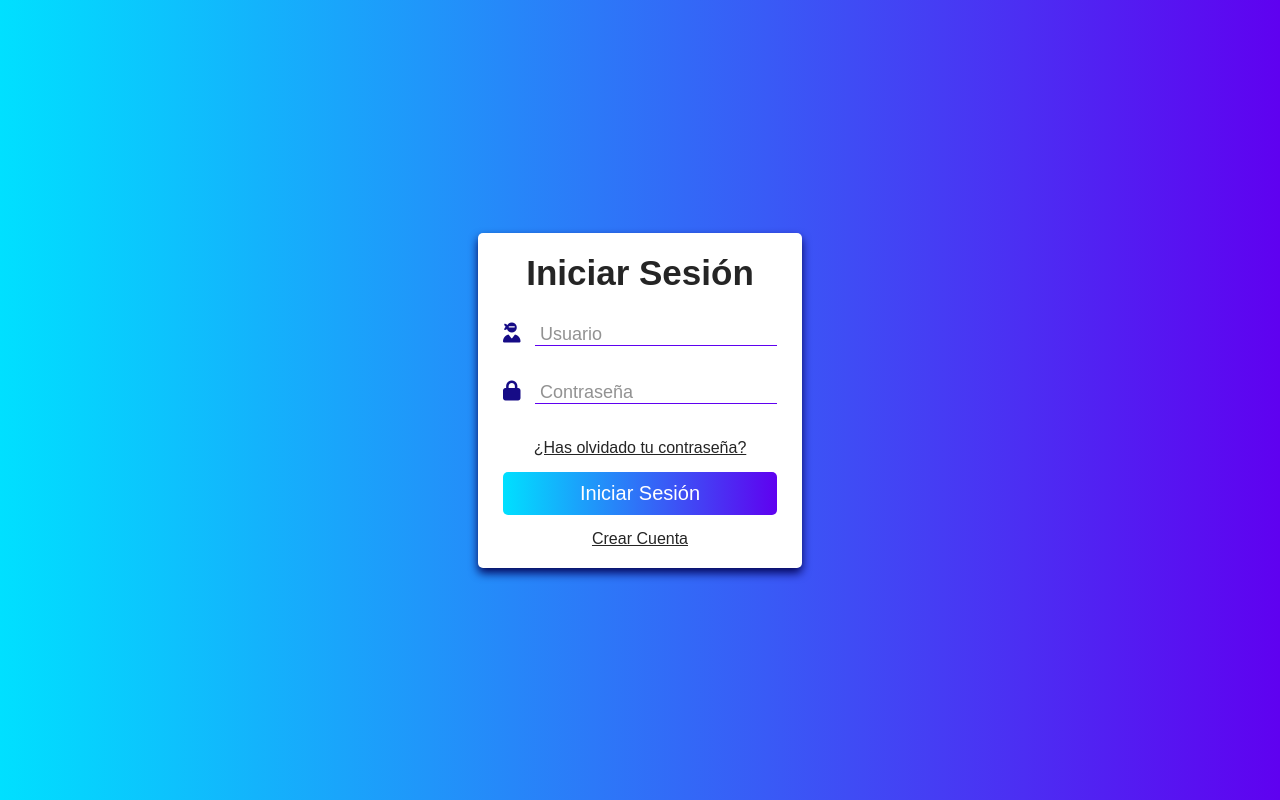
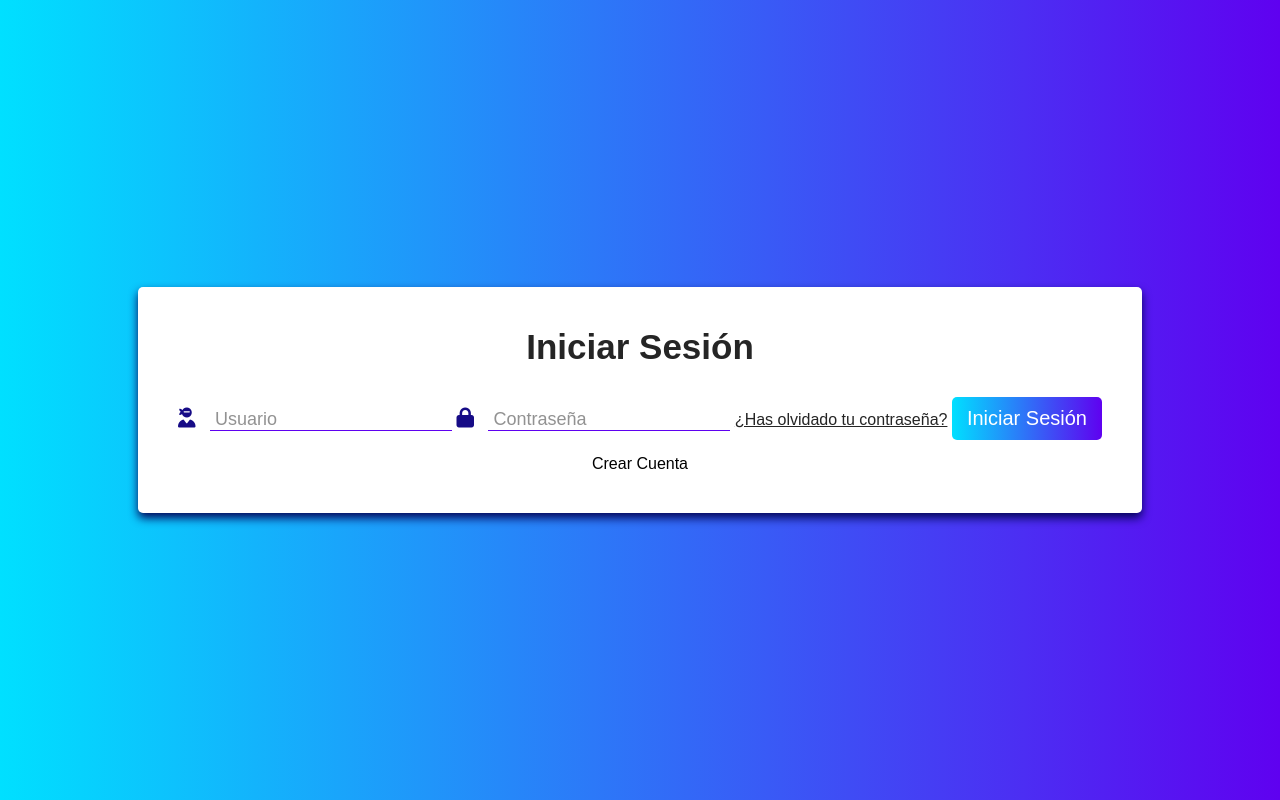
Before and after one commit to LuisRamosRobles/web, a PHP site: page /html/index.html in a window 1280 px wide. Run offline with PHP 8.4, Linux system fonts and the light colour scheme; some libraries are stand-ins or nearby versions.

Commit message:
arreglado el login modificando index.html styles.css y main.js

```diff
--- a/css/styles.css
+++ b/css/styles.css
@@ -74,3 +74,12 @@
     margin-bottom: 15px;
     border-radius: 5px;
 }
+
+.formulario {
+    padding: 40px;
+    display: none;
+}
+
+.formulario:nth-child(1){
+    display: block;
+}
--- a/index.html
+++ b/html/index.html
@@ -6,13 +6,15 @@
         <meta name="keywords" content="peliculas, largometrajes, web, pagina web peliculas">
         <meta name="author" content="Luis Ramos y Alejandro Arroba" />
         <title>Página Login</title>
-        <link rel="stylesheet" href="css/styles.css">
+        <link rel="stylesheet" href="../css/styles.css">
         <link rel="stylesheet" href="https://cdnjs.cloudflare.com/ajax/libs/font-awesome/6.3.0/css/all.min.css"
         integrity="sha512-SzlrxWUlpfuzQ+pcUCosxcglQRNAq/DZjVsC0lE40xsADsfeQoEypE+enwcOiGjk/bSuGGKHEyjSoQ1zVisanQ=="
         crossorigin="anonymous" referrerpolicy="no-referrer" />
     </head>
     <body>
-        <form method="post" action="main.php" class="formulario">
+        <div class="contenedor">
+        <form method="post" action="../main.php" class="formulario">
+
             <h1 class="título">Iniciar Sesión</h1>
             <label>
                 <i class="fa-solid fa-user-ninja"></i>
@@ -23,15 +25,40 @@
                 <input placeholder="Contraseña" type="password" name="password" required>
             </label>
             <a href="#" class="link">¿Has olvidado tu contraseña?</a>
-
             <!--<button id="button">Iniciar Sesión</button>-->
             <input type="submit" value="Iniciar Sesión" class="boton">
+
             <div class="toggle">
-                <a href="html/registrar.html" class="link" id="crear"> Crear Cuenta</a>
+                <span>Crear Cuenta</span>
             </div>
         </form>
+    </div>
+    <div class="formulario">
+        <form method="post" action="../main.php" class="contenedor">
 
-        <script src="js/jquery-3.1.1.min.js"></script>
-        <script src="js/main.js"></script>
+            <h1 class="título">Registrarse</h1>
+            <label>
+                <i class="fa-solid fa-user-ninja"></i>
+                <input placeholder="Usuario" type="text" id="username" required>
+            </label>
+            <label>
+                <i class="fa-solid fa-envelope"></i>
+                <input placeholder="Correo Electrónico" type="email" id="email">
+            </label>
+            <label>
+                <i class="fa-solid fa-lock"></i>
+                <input placeholder="Contraseña" type="password" id="password" required>
+            </label>
+
+            <!--<button id="button">Registrar</button>-->
+            <input type="submit" value="Registrar" class="boton">
+
+            <div class="toggle">
+                <span>Iniciar Sesión</span>
+            </div>
+        </form>
+    </div>
+        <script src="../js/jquery-3.1.1.min.js"></script>
+        <script src="../js/main.js"></script>
     </body>
 </html>
--- a/js/main.js
+++ b/js/main.js
@@ -1,3 +1,12 @@
+$('.toggle').click(function(){
+    $('.formulario').animate({
+        height: "toggle",
+        'padding-top': 'toggle',
+        'padding-bottom': 'toggle',
+        opacity: 'toggle'
+    });
+});
+
 const username = document.getElementById('username')
 const password = document.getElementById('password')
 const button = document.getElementById('button')
```
